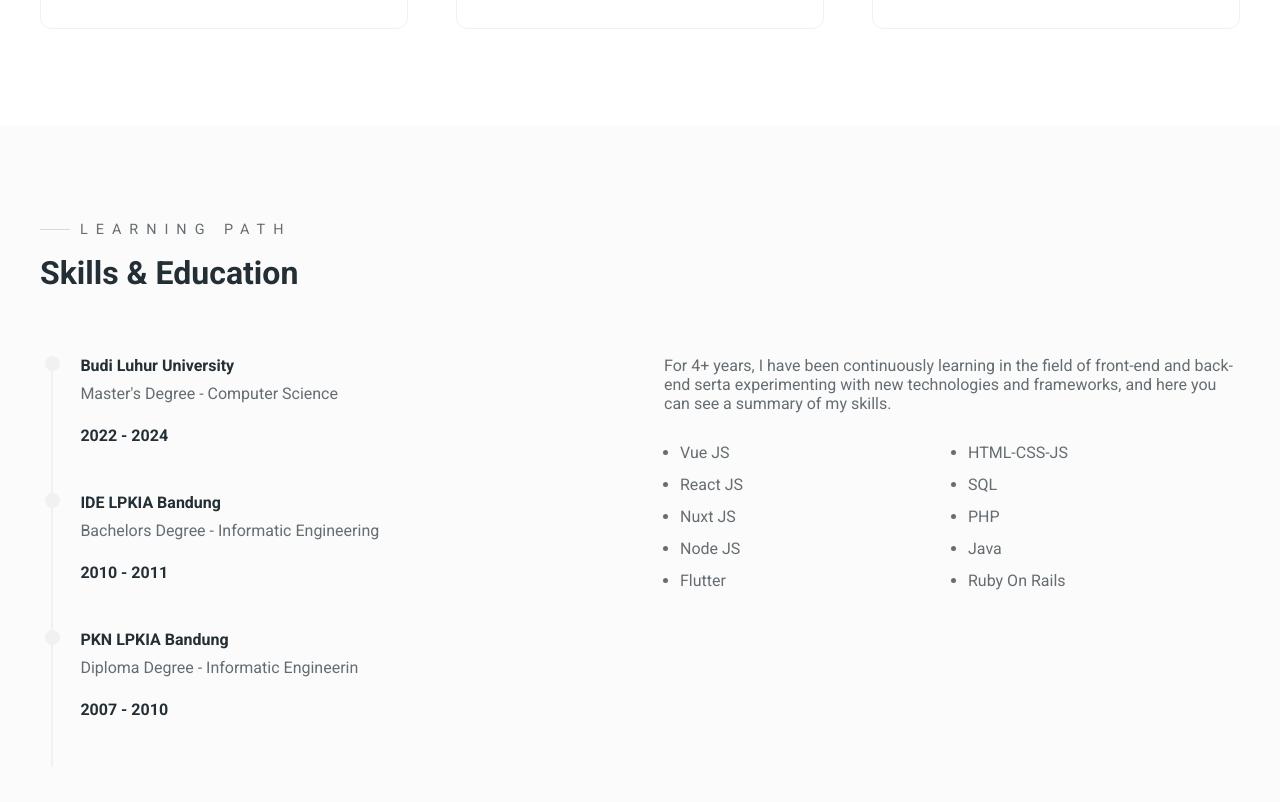
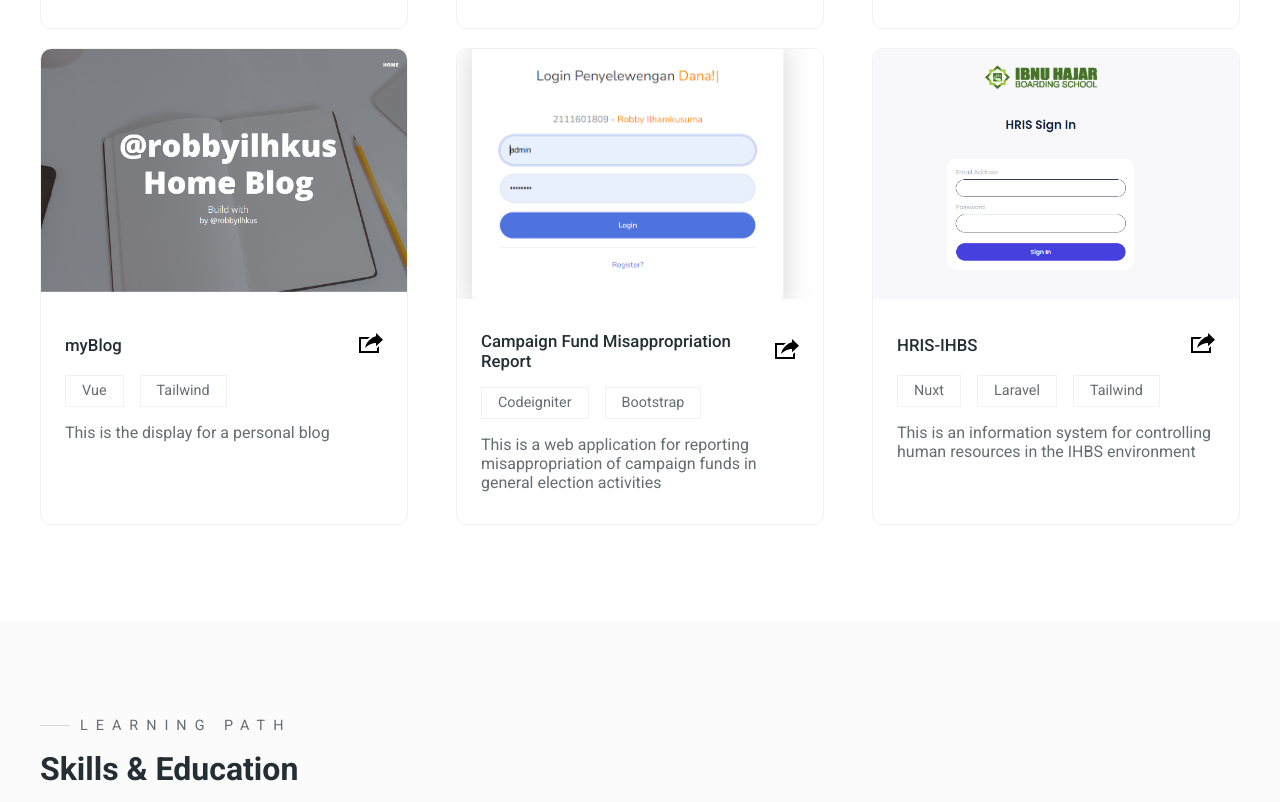
Before and after one commit to robbytrujillo/portof, a plain HTML site: page index.html in a window 1280 px wide. Shown: the part 2120-2922 px from the top of the page. Drawn offline with Linux system fonts and the light colour scheme.

Commit message:
personal web

```diff
--- a/index.html
+++ b/index.html
@@ -168,6 +168,81 @@
 
             </div>
           </div>
+
+        </div>
+        <br>
+        <div class="grid-3">
+          <!-- Portfolio 1 -->
+          <div class="portfolio">
+            <div class="portfolio-cover">
+              <img src="./images/portfolios/portfolio-4.png" alt="portfolio 4">
+            </div>
+
+            <div class="portfolio-info">
+              <div class="portfolio-title">
+                <h4>myBlog</h4>
+                <a href="https://robbyblogs.netlify.app/" class="portfolio-link">
+                  <svg xmlns="http://www.w3.org/2000/svg" width="24" height="24" viewBox="0 0 24 24"><path d="M6 17c2.269-9.881 11-11.667 11-11.667v-3.333l7 6.637-7 6.696v-3.333s-6.17-.171-11 5zm12 .145v2.855h-16v-12h6.598c.768-.787 1.561-1.449 2.339-2h-10.937v16h20v-6.769l-2 1.914z"/></svg>
+                </a>
+              </div>
+
+              <div class="portfolio-tags">
+                <div>Vue</div>
+                <div>Tailwind</div>
+              </div>
+
+                <p>This is the display for a personal blog</p>
+
+            </div>
+          </div>
+
+          <!-- Portfolio 2 -->
+          <div class="portfolio">
+            <div class="portfolio-cover">
+              <img src="./images/portfolios/portfolio-5.png" alt="portfolio 5">
+            </div>
+
+            <div class="portfolio-info">
+              <div class="portfolio-title">
+                <h4>Campaign Fund Misappropriation Report</h4>
+                <a href="https://penyelewengandakam.000webhostapp.com/" target="_blank" class="portfolio-link">
+                  <svg xmlns="http://www.w3.org/2000/svg" width="24" height="24" viewBox="0 0 24 24"><path d="M6 17c2.269-9.881 11-11.667 11-11.667v-3.333l7 6.637-7 6.696v-3.333s-6.17-.171-11 5zm12 .145v2.855h-16v-12h6.598c.768-.787 1.561-1.449 2.339-2h-10.937v16h20v-6.769l-2 1.914z"/></svg>
+                </a>
+              </div>
+
+              <div class="portfolio-tags">
+                <div>Codeigniter</div>
+                <div>Bootstrap</div>
+              </div>
+                <p>This is a web application for reporting misappropriation of campaign funds in general election activities</p>
+
+            </div>
+          </div>
+
+          <!-- Portfolio 3 -->
+          <div class="portfolio">
+            <div class="portfolio-cover">
+              <img src="./images/portfolios/portfolio-6.png" alt="portfolio 6">
+            </div>
+
+            <div class="portfolio-info">
+              <div class="portfolio-title">
+                <h4>HRIS-IHBS</h4>
+                <a href="https://hris-ihbs.netlify.app/login/" target="_blank" class="portfolio-link">
+                  <svg xmlns="http://www.w3.org/2000/svg" width="24" height="24" viewBox="0 0 24 24"><path d="M6 17c2.269-9.881 11-11.667 11-11.667v-3.333l7 6.637-7 6.696v-3.333s-6.17-.171-11 5zm12 .145v2.855h-16v-12h6.598c.768-.787 1.561-1.449 2.339-2h-10.937v16h20v-6.769l-2 1.914z"/></svg>
+                </a>
+              </div>
+
+              <div class="portfolio-tags">
+                <div>Nuxt</div>
+                <div>Laravel</div>
+                <div>Tailwind</div>
+              </div>
+                <p>This is an information system for controlling human resources in the IHBS environment</p>
+
+            </div>
+          </div>
+
         </div>
       </div>
     </section>
```
Also changed, not shown: 1 other file.
